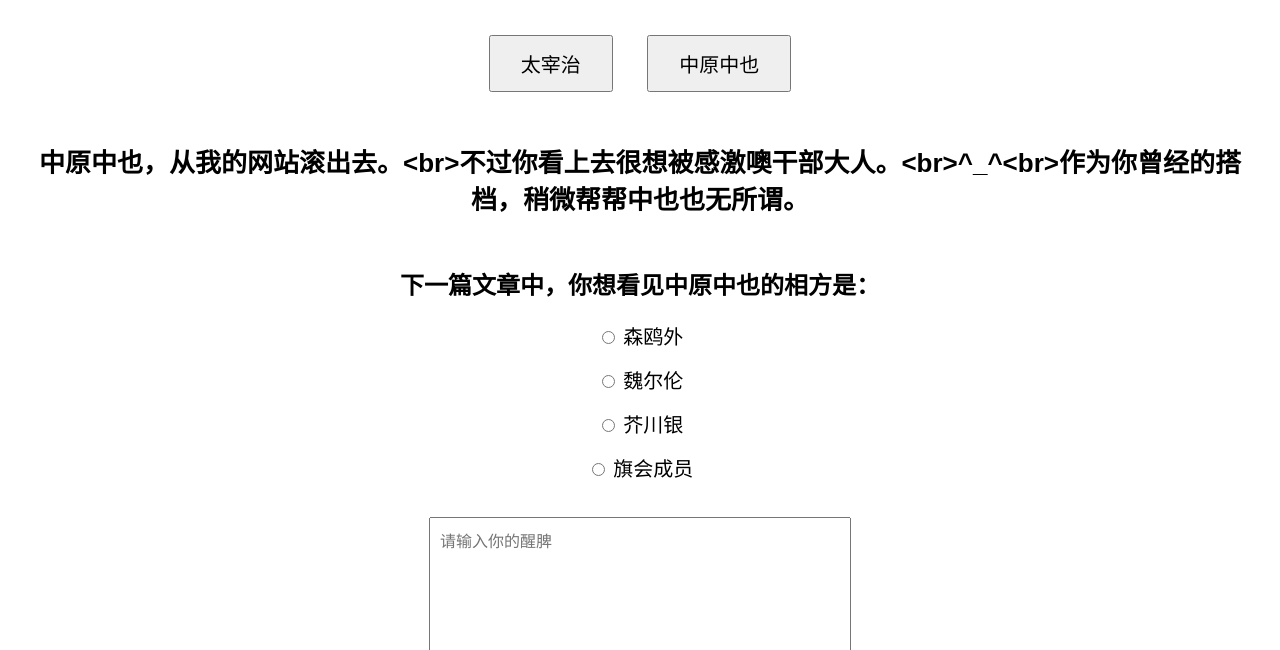
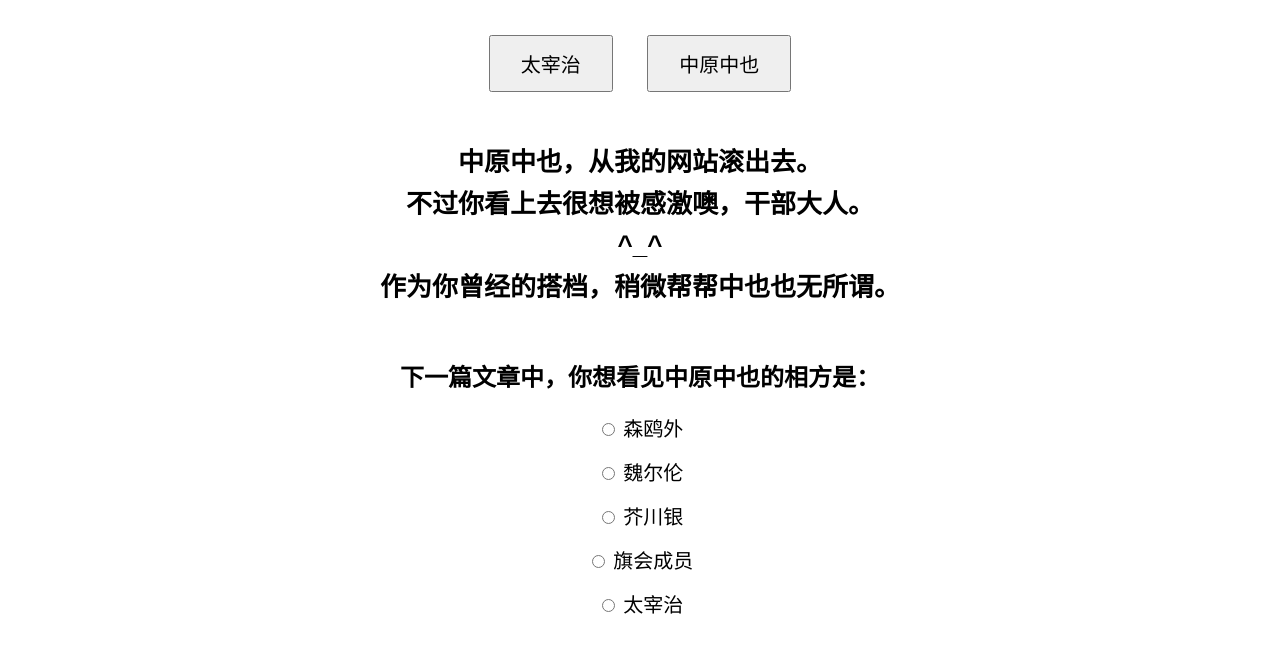
Before and after one commit to Ikeaaaaaaaa/Entertainment, a plain HTML site: page index.html in a window 1280 px wide. Both pictures are taken after a click on the button "中原中也". Shown: the part 146-796 px from the top of the page. Drawn offline with Linux system fonts and the light colour scheme.

Commit message:
Add Dazai options and update result handling

```diff
--- a/index.html
+++ b/index.html
@@ -27,6 +27,7 @@
       margin-top: 35px;
       font-size: 26px;
       font-weight: bold;
+      line-height: 1.6;
     }
 
     #secondQuestion {
@@ -38,6 +39,22 @@
       display: block;
       margin: 15px;
       font-size: 20px;
+    }
+
+    .dazai-option {
+      cursor: pointer;
+    }
+
+    .dazai-crossed {
+      color: gray;
+      text-decoration: line-through;
+    }
+
+    #dazaiMessage {
+      display: none;
+      margin-top: 8px;
+      font-size: 14px;
+      color: gray;
     }
 
     textarea {
@@ -71,7 +88,6 @@
 
     <form id="voteForm">
 
-      <!-- 第一题的答案 -->
       <input
         type="hidden"
         name="教师节最想感谢的人"
@@ -115,6 +131,21 @@
         旗会成员
       </label>
 
+      <!-- 太宰治：假选项 -->
+      <div class="option dazai-option" onclick="chooseSecondDazai()">
+        <input
+          type="radio"
+          id="secondDazaiRadio"
+          tabindex="-1"
+        >
+        <span id="secondDazaiText">太宰治</span>
+
+        <div id="dazaiMessage">
+          中也很贪心呢……
+        </div>
+      </div>
+
+
       <textarea
         name="醒脾"
         id="comment"
@@ -146,11 +177,35 @@
 
 
     function chooseChuya() {
-      document.getElementById("result").innerText =
-        "中原中也，从我的网站滚出去。<br>不过你看上去很想被感激噢干部大人。<br>^_^<br>作为你曾经的搭档，稍微帮帮中也也无所谓。";
+      document.getElementById("result").innerHTML =
+        "中原中也，从我的网站滚出去。<br>" +
+        "不过你看上去很想被感激噢，干部大人。<br>" +
+        "^_^<br>" +
+        "作为你曾经的搭档，稍微帮帮中也也无所谓。";
 
       document.getElementById("secondQuestion").style.display =
         "block";
+    }
+
+
+    function chooseSecondDazai() {
+
+      const radio =
+        document.getElementById("secondDazaiRadio");
+
+      const text =
+        document.getElementById("secondDazaiText");
+
+      const message =
+        document.getElementById("dazaiMessage");
+
+
+      radio.checked = false;
+      radio.disabled = true;
+
+      text.classList.add("dazai-crossed");
+
+      message.style.display = "block";
     }
 
 
```
